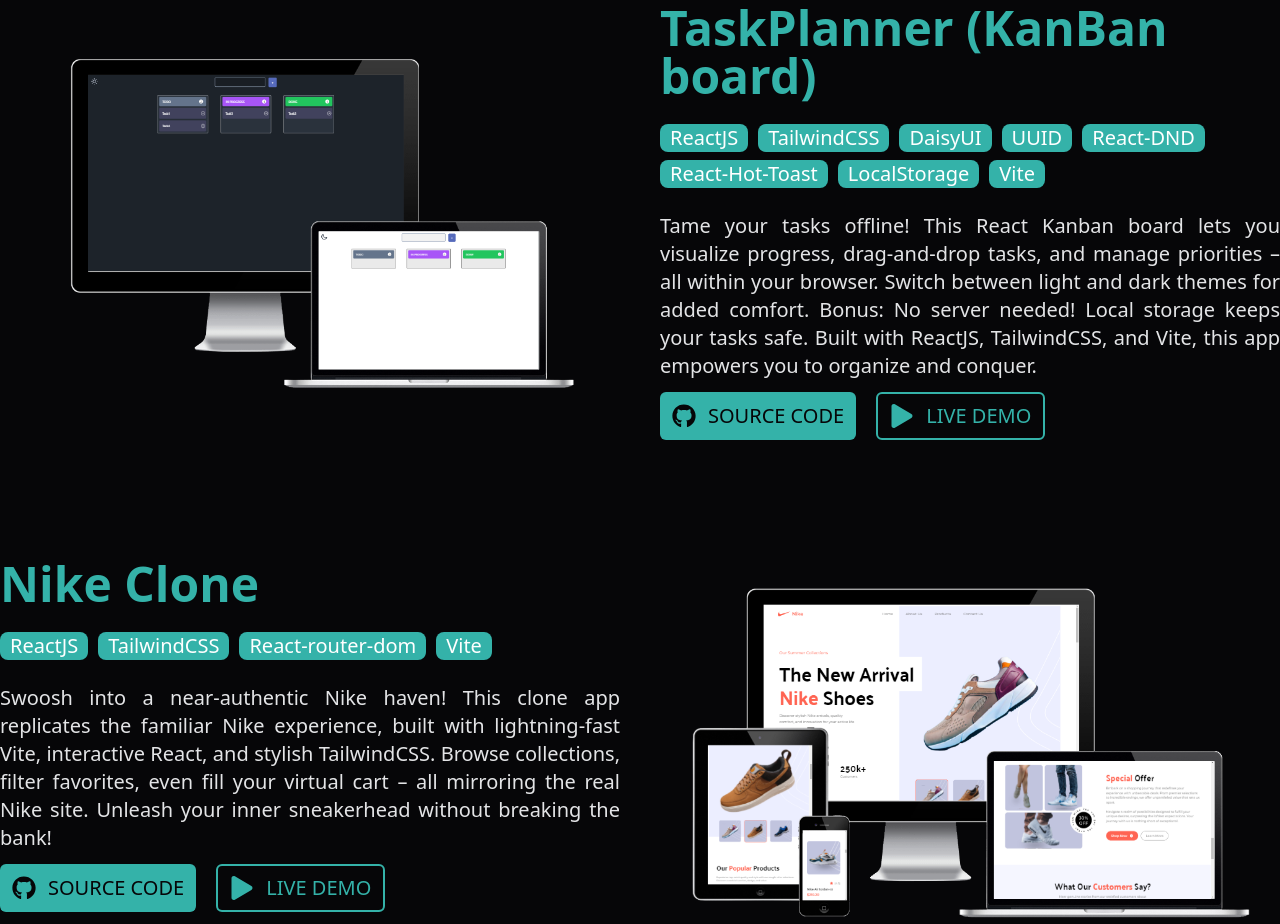
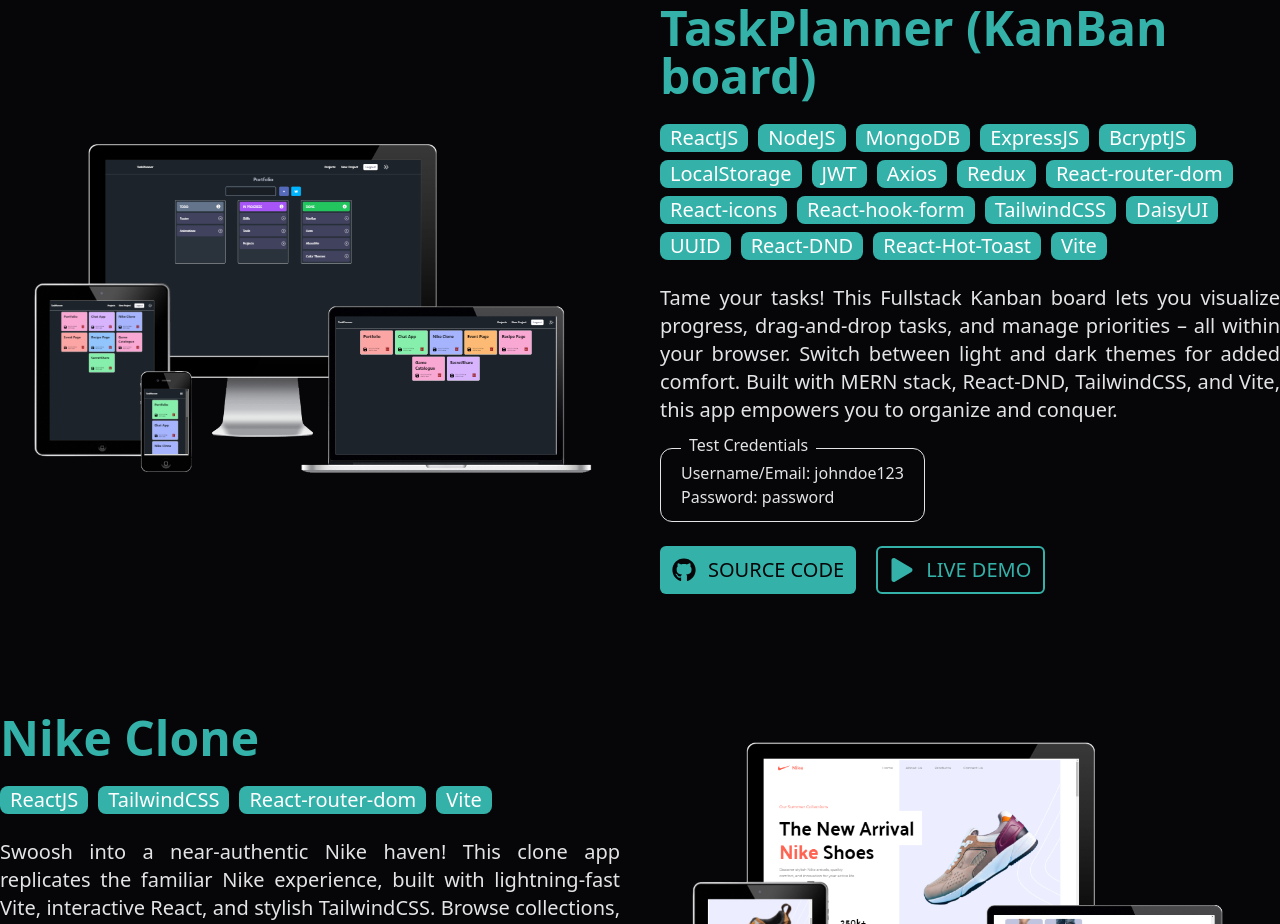
Before and after one commit to DE4D-P00L/Portfolio, a React (Vite) app: page / in a window 1280 px wide. Shown: the part 4680-5604 px from the top of the page. Built offline with nearby package versions, Linux system fonts and the light colour scheme.

Commit message:
Added changes to taskPlanner project

```diff
--- a/src/data/projects.data.js
+++ b/src/data/projects.data.js
@@ -82,18 +82,29 @@
     id: 4,
     name: "TaskPlanner (KanBan board)",
     summary:
-      "Tame your tasks offline! This React Kanban board lets you visualize progress, drag-and-drop tasks, and manage priorities – all within your browser. Switch between light and dark themes for added comfort. Bonus: No server needed! Local storage keeps your tasks safe. Built with ReactJS, TailwindCSS, and Vite, this app empowers you to organize and conquer.",
+      "Tame your tasks! This Fullstack Kanban board lets you visualize progress, drag-and-drop tasks, and manage priorities – all within your browser. Switch between light and dark themes for added comfort. Built with MERN stack, React-DND, TailwindCSS, and Vite, this app empowers you to organize and conquer.",
     imageUrl: kanbanImg,
     stack: [
       "ReactJS",
+      "NodeJS",
+      "MongoDB",
+      "ExpressJS",
+      "BcryptJS",
+      "LocalStorage",
+      "JWT",
+      "Axios",
+      "Redux",
+      "React-router-dom",
+      "React-icons",
+      "React-hook-form",
       "TailwindCSS",
       "DaisyUI",
       "UUID",
       "React-DND",
       "React-Hot-Toast",
-      "LocalStorage",
       "Vite",
     ],
+    testCredentials: ["johndoe123", "password"],
     sourceCodeUrl: "https://github.com/DE4D-P00L/TaskPlanner",
     liveDemoUrl: "https://portfolio-d41i.onrender.com/",
   },
```
Also changed, not shown: src/assets/images/mockups/taskplanner.png.
